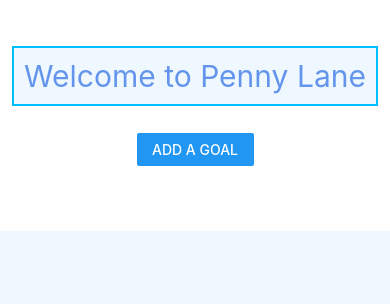
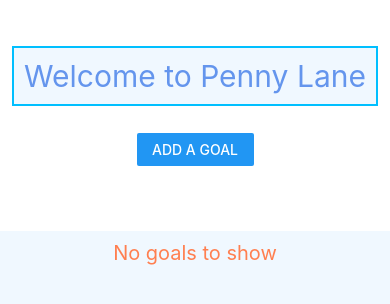
Before and after one commit to 1v17/5520project, a React Native app: screen / in a window 390 px wide. Shown: the top 304 px of the page. Built offline with nearby package versions, Linux system fonts and the light colour scheme.

Commit message:
add text to flatlist when there's no goal

```diff
--- a/App.js
+++ b/App.js
@@ -4,7 +4,7 @@ import { useState } from 'react';
 
 import Header from './components/Header';
 import Input from './components/Input';
-import GoalItem from './components/GoalItem';
+import GoalItem from './components/Goalitem';
 
 export default function App() {
   const appName = 'Penny Lane';
@@ -74,6 +74,11 @@ export default function App() {
             );
           }}
           contentContainerStyle={styles.contentContainer}
+          ListEmptyComponent= {() => {
+            return (
+              <Text style={styles.textInput}>No goals to show</Text>
+            );
+          }}
         />
         {/* <ScrollView contentContainerStyle={styles.contentContainer} >
           {goals.map((goal) => {
@@ -102,7 +107,7 @@ const styles = StyleSheet.create({
     // marginTop: 10,
     // textAlign: 'center',
     color: 'coral',
-    fontSize: 50,
+    fontSize: 20,
     padding: 10,
   },
   buttonContainer: {
```
